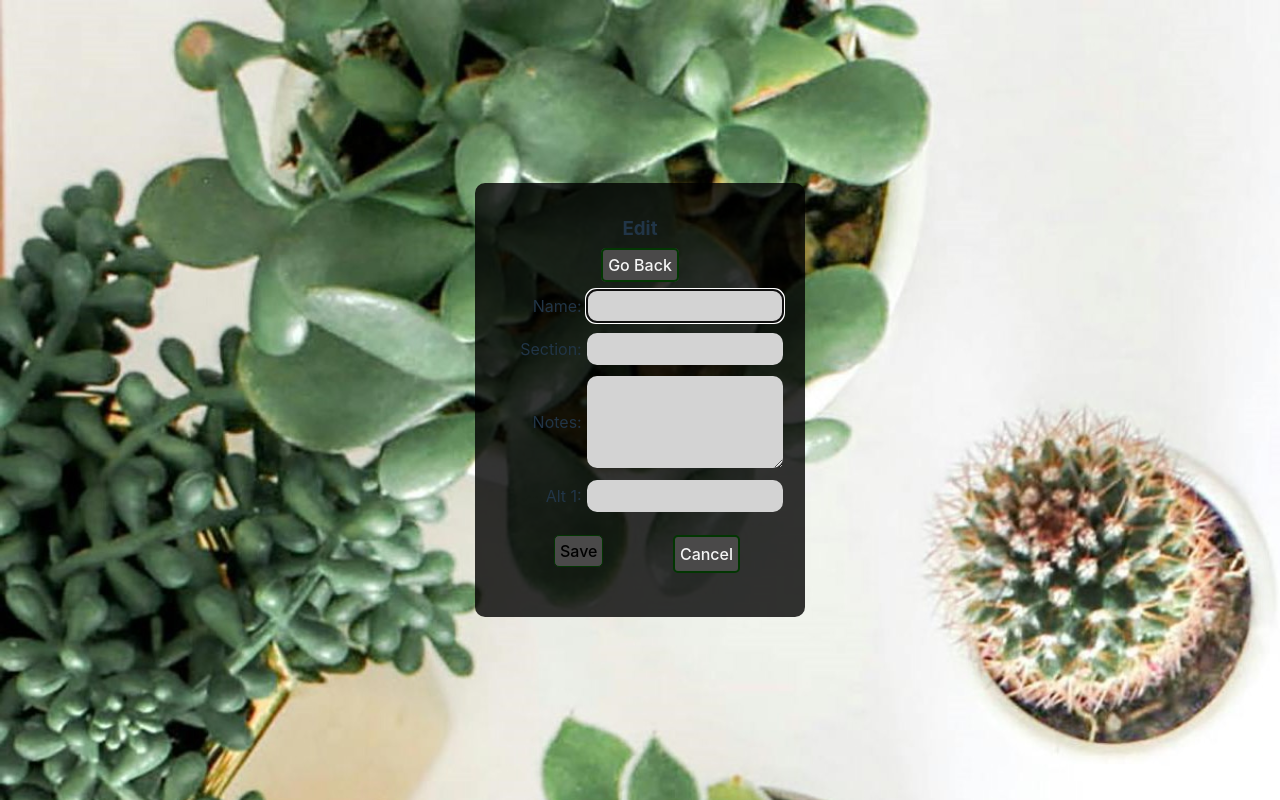
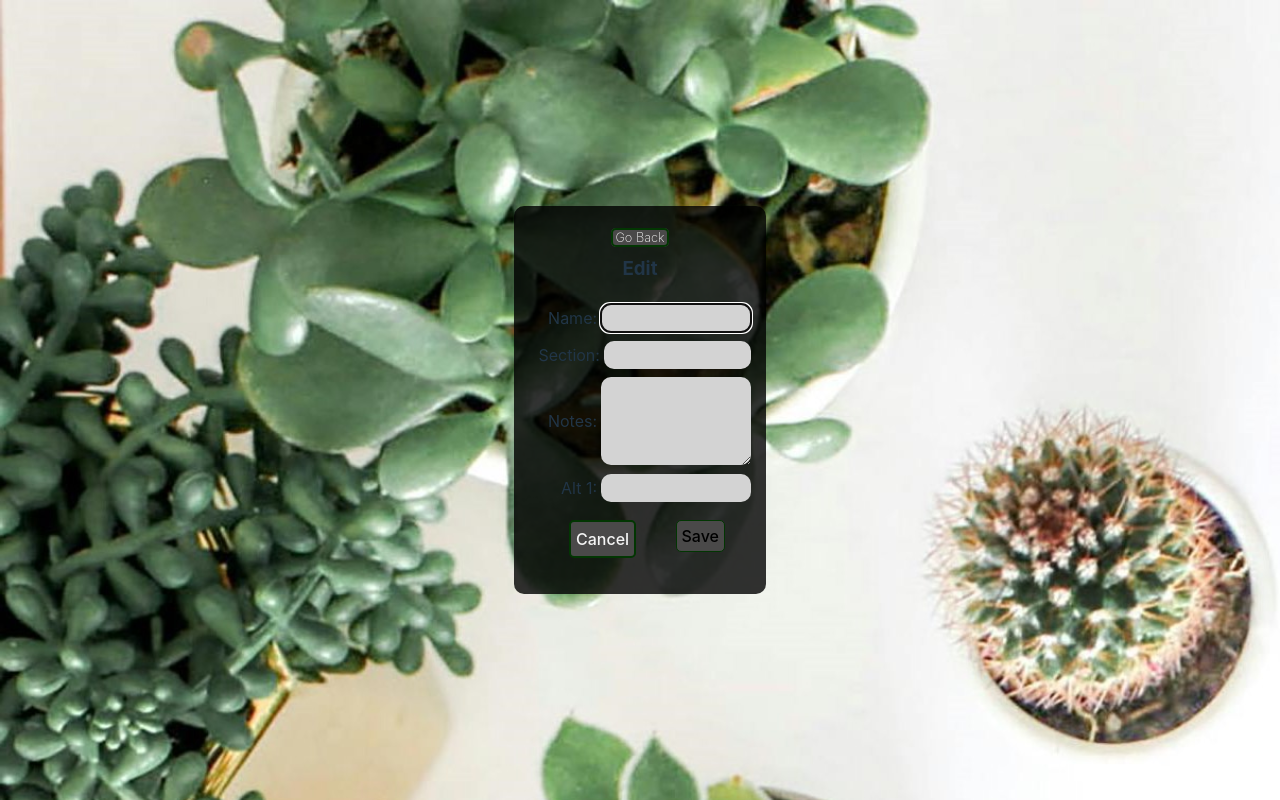
Before and after one commit to AngelaWebbDev/Shopping_list, a React (Vite) app in the folder client/: page /edit/1 in a window 1280 px wide. Built offline with nearby package versions, Linux system fonts and the light colour scheme; no server answers.

Commit message:
moves goback, save, cancel buttons

```diff
--- a/client/src/components/editItem.jsx
+++ b/client/src/components/editItem.jsx
@@ -46,10 +46,10 @@ const Edititem = () => {
 
     return (
         <div id='editItemPage'>
+            <Link to='/' className='lookLikeBtn' id='gobackBtn'>Go Back</Link>
             <div id='editTitle'>
                 <h3>Edit {oldName}</h3>
             </div>
-            <Link to='/' className='lookLikeBtn'>Go Back</Link>
 
             <form onSubmit={edititem} id='editForm'>
                 {/* name */}
@@ -108,8 +108,8 @@ const Edititem = () => {
 
                 {/* edit button*/}
                 <div id='editButtons' >
+                    <Link to='/' className='lookLikeBtn'>Cancel</Link>
                     <button>Save</button>
-                    <Link to='/' className='lookLikeBtn'>Cancel</Link>
                 </div>
             </form>
         </div>
```
